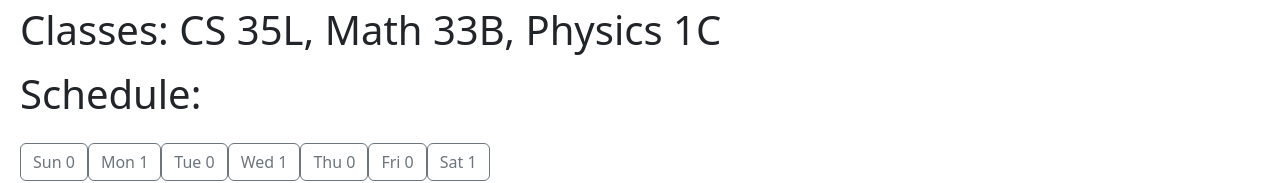
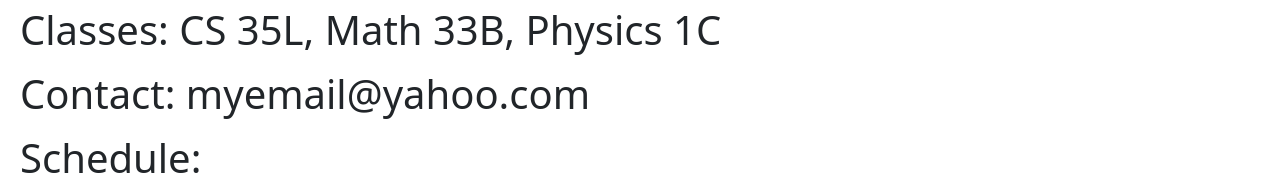
Before and after one commit to myCoalSmells/study_sync, a React (Create React App) app: page /profile in a window 1280 px wide. Shown: the part 310-493 px from the top of the page. Built offline with nearby package versions, Linux system fonts and the light colour scheme.

Commit message:
Included contact on profile

```diff
--- a/src/ProfilePage.js
+++ b/src/ProfilePage.js
@@ -43,6 +43,9 @@ export default function ProfilePage() {
                 Classes: {Student.classMatch}
             </p>
             <p>
+                Contact: {Student.contactInfo}
+            </p>
+            <p>
                 Schedule:
             </p>
             <div>
```
